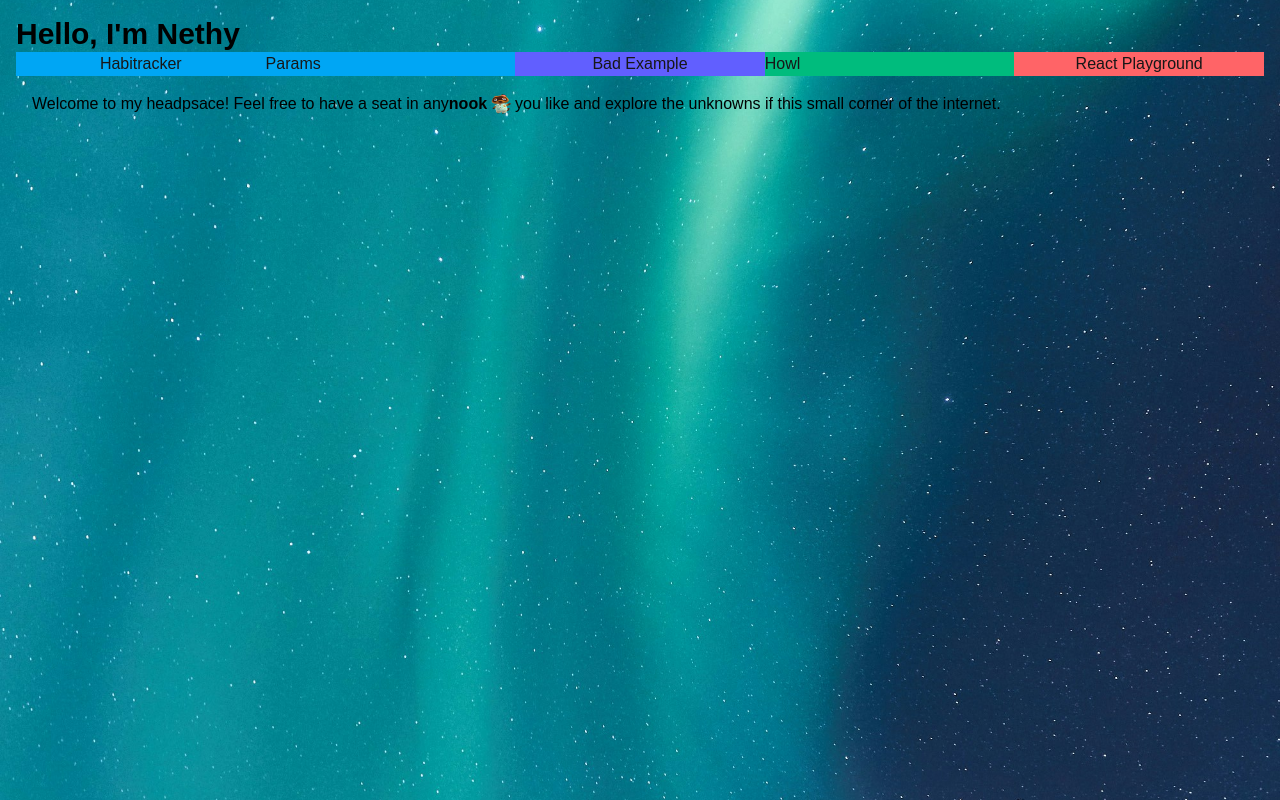
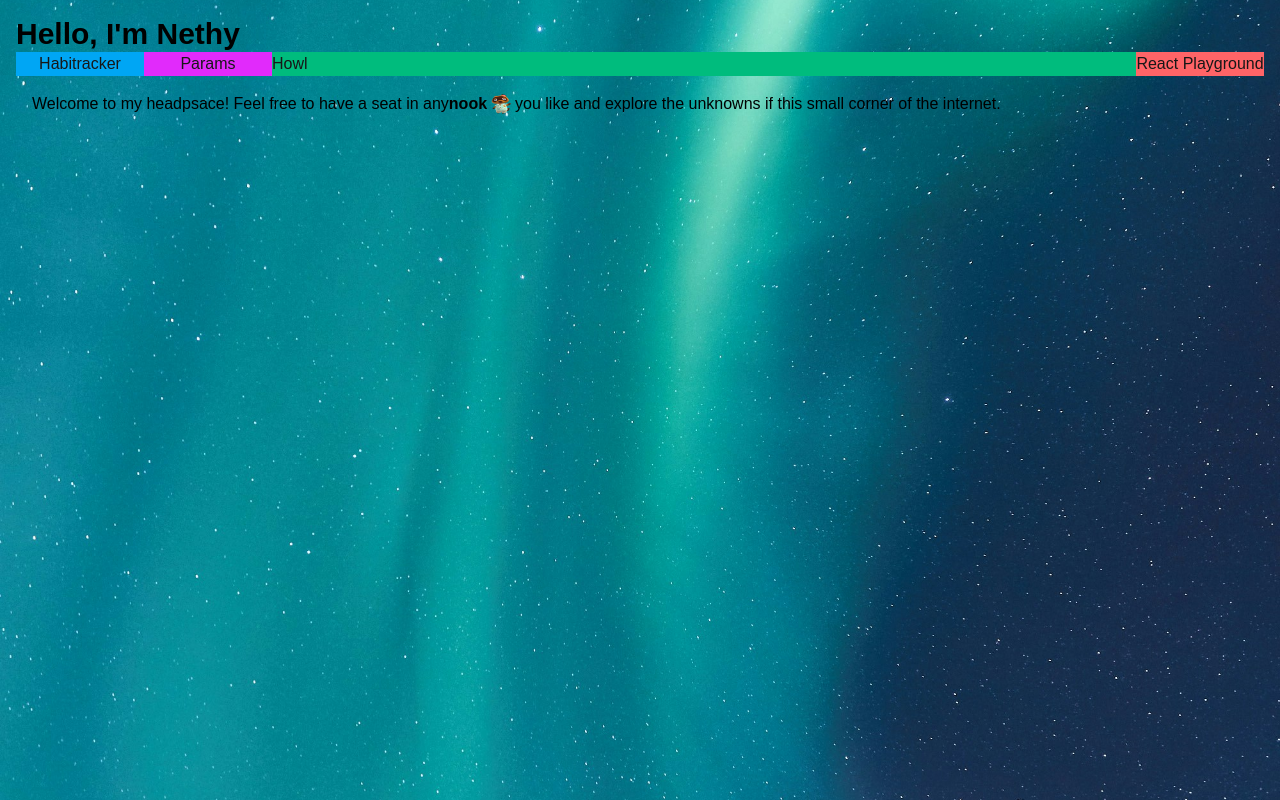
Before and after one commit to wsudswong/Infinethy-App, a Next.js app in the folder infinethy-app/: page / in a window 1280 px wide. Built offline with nearby package versions, Linux system fonts and the light colour scheme; no server answers.

Commit message:
fix bug: link on button not text

```diff
--- a/infinethy-app/app/page.tsx
+++ b/infinethy-app/app/page.tsx
@@ -22,11 +22,12 @@ export default function Home() {
       <div>
         <h1 className="text-3xl font-bold text-white dark:text-black">Hello, I&apos;m {name}</h1>
         <div className="flex">
-          <button className="w-32 flex-1 bg-sky-500 hover:bg-sky-700"><Link href="/habitracker">Habitracker</Link></button>
-          <div className="w-32 flex-1 bg-sky-500 hover:bg-sky-700"><Link href="/params/1">Params</Link></div>
-          <button className="w-32 flex-1 bg-indigo-500 hover:bg-indigo-700"><a href="/badexample">Bad Example</a></button>
+          {/* <button className="w-32 flex-1 bg-indigo-500 hover:bg-indigo-700"><a href="/badexample">Bad Example</a></button> */}
+          <Link href="/habitracker"><button className="w-32 flex-1 bg-sky-500 hover:bg-sky-700">Habitracker</button></Link>
+          <Link href="/params/272"><button className="w-32 flex-1 bg-fuchsia-500 hover:bg-fuchsia-700">Params</button></Link>
+          {/* TODO: Full button and howl */}
           <div className="w-32 flex-1 bg-emerald-500 hover:bg-emerald-700"><NookCard /></div>
-          <button className="w-32 flex-1 bg-red-400 hover:bg-red-700"><Link href="/params">React Playground</Link></button>
+          <Link href="/params/dynamic"><button className="w-32 flex-1 bg-red-400 hover:bg-red-700">React Playground</button></Link>
         </div>
         <div className="p-4">
           <div className="flow-root text-white dark:text-black">Welcome to my headpsace! Feel free to have a seat in any
```
